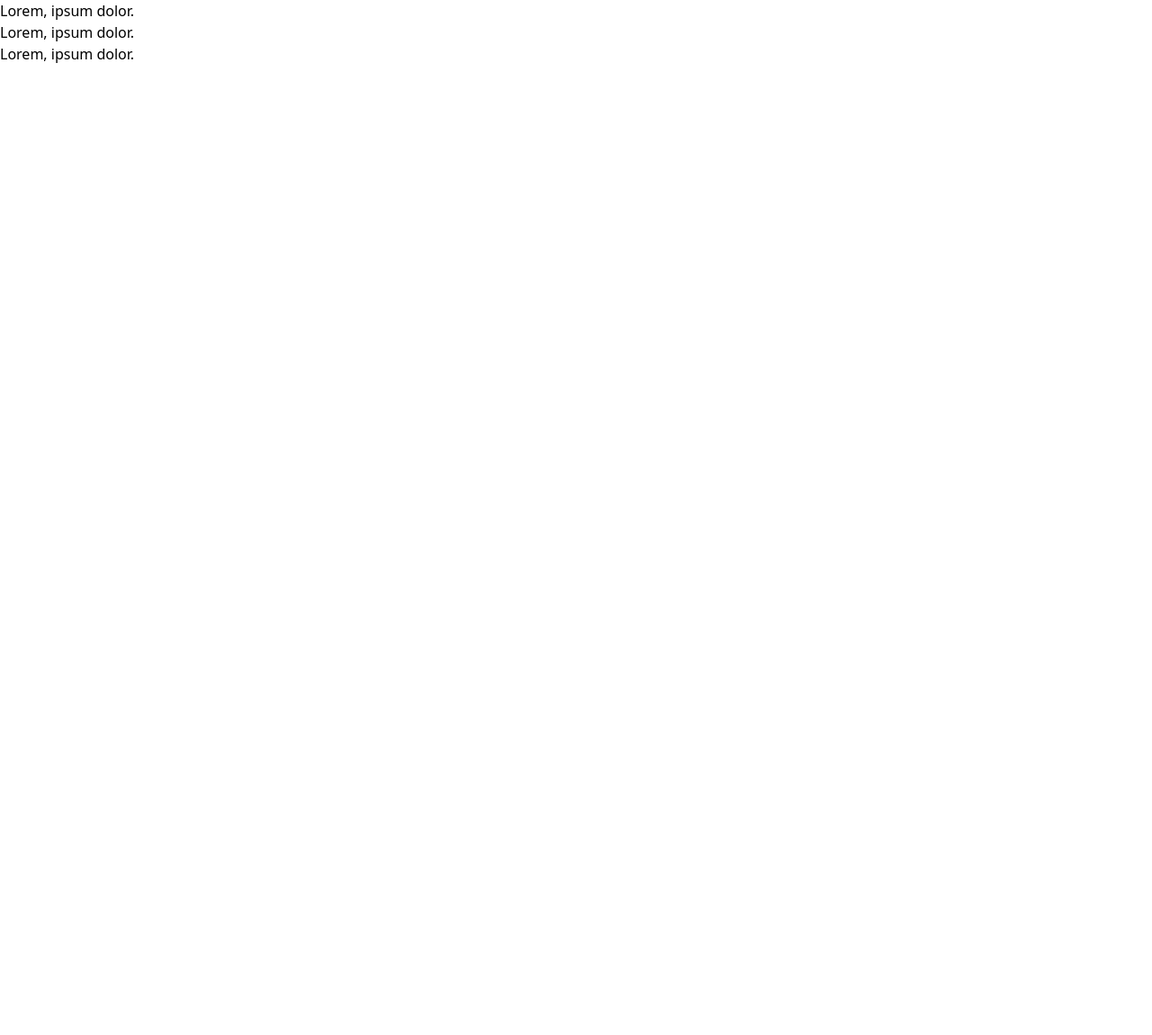
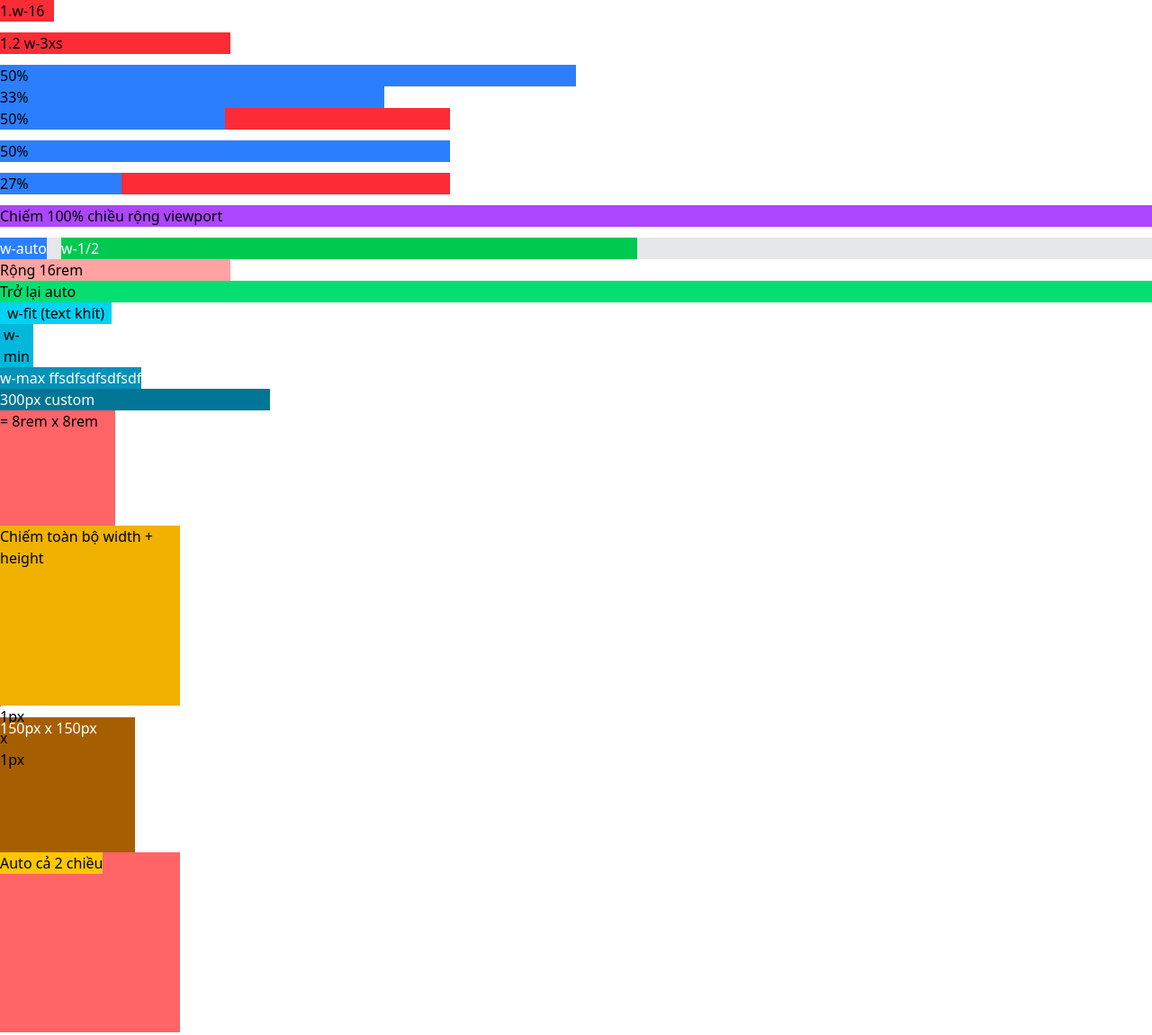
Before and after one commit to QUANG221222/Study-Tailwind, a website: page 126.SIZING/index.html in a window 1280 px wide. Shown: the top 1150 px of the page at 90% size. Before the commit the page ends 800 px from the top, so only its background shows below. Drawn offline with nearby package versions, Linux system fonts and the light colour scheme.

Commit message:
Tailwind CSS Sizing

```diff
--- a/126.SIZING/index.html
+++ b/126.SIZING/index.html
@@ -1,27 +1,126 @@
+<!DOCTYPE html>
 <html lang="en">
   <head>
     <meta charset="UTF-8" />
     <meta name="viewport" content="width=device-width, initial-scale=1.0" />
     <title>Document</title>
-    <link rel="stylesheet" href="./src/output.css" />
+    <script src="https://cdn.jsdelivr.net/npm/@tailwindcss/browser@4"></script>
   </head>
+
   <body>
     <!--
-        1. Width theo kích thước cố định
-        1.1. w-<number>
-            mỗi ứng với đơn vị 0.25 = 4px
-            1rem = 16px
+    1. Width theo kích thước cố định
+    1.1. w-<number>
+    Mỗi số ứng với đơn vị 0.25rem = 4px
+    1rem = 16px
+    → w-4 = 1rem, w-16 = 4rem
     -->
-    <p class="bg-red-500 w-15">Lorem, ipsum dolor.</p>
+    <div class="w-15 bg-red-500 mb-3">1.w-16</div>
 
     <!--
-    1.2. w-3xs -> w-7x1
-     -->
-    <p class="bg-red-500 w-3xs">Lorem, ipsum dolor.</p>
+    1.2. w-3xs → w-7xl (tham khảo thêm tài liệu)
+    -->
+    <div class="w-3xs bg-red-500 mb-3">1.2 w-3xs</div>
+
     <!--
-    1.3 Width theo phần trăm
-    2.1. w-1/2, w-1/3
+    1.3 Width theo phần trăm (chiếm bao nhiêu % so với thẻ cha nó)
+    2.1. w-1/2, w-1/3, w-2/3, ...
     -->
-    <p class="w-1/2 bg-amber-600">Lorem, ipsum dolor.</p>
+    <div class="w-1/2 bg-blue-500">50%</div>
+    <div class="w-1/3 bg-blue-500">33%</div>
+
+    <div class="bg-red-500 w-[500px] mb-3">
+      <div class="w-1/2 bg-blue-500">50%</div>
+    </div>
+
+    <!--
+    2.2. w-full – Chiếm 100% chiều rộng thẻ cha
+    -->
+
+    <div class="bg-red-500 w-[500px] mb-3">
+      <div class="w-full bg-blue-500">50%</div>
+    </div>
+
+    <!--
+    2.3. w-[40%] – Giá trị phần trăm tùy chỉnh
+    -->
+    <div class="bg-red-500 w-[500px] mb-3">
+      <div class="w-[27%] bg-blue-500">27%</div>
+    </div>
+    <!--
+    3. Width theo viewport
+    3.1. w-screen – 100% chiều rộng viewport (100vw)
+    -->
+
+    <span class="bg-purple-500 w-screen inline-block mb-3"
+      >Chiếm 100% chiều rộng viewport</span
+    >
+
+    <!--
+    3.2.
+    Đơn vị	Ý nghĩa	Ứng dụng
+    w-lvw	Large Kích thước lớn nhất có thể	Layout toàn màn hình, không co dù có thanh công cụ
+    w-svw	Small Kích thước nhỏ nhất có thể	Layout co lại để tránh bị che khi hiện bàn phím/thanh địa chỉ
+    w-dvw	Dynamic Tự động giữa lvw và svw	Khuyên dùng nhất cho mobile
+    Chủ yếu dùng khi tối ưu giao diện trên mobile, Dùng khi chiều rộng màn hình thay đổi do thanh cuộn, bàn phím ảo...
+    -->
+
+    <!--
+    4. Width theo nội dung hoặc tự động
+
+    Class	    Ý nghĩa
+    w-auto	    Tự động, không bị set cứng width
+    w-min	    Co nhỏ nhất có thể mà không vỡ nội dung
+    w-max	    Mở rộng tối đa theo nội dung
+    w-fit	    tự điều chỉnh phù hợp với nội dung
+    w-[300px]	Tùy chỉnh pixel
+    -->
+    <div class="flex gap-4 bg-gray-200">
+      <div class="w-auto bg-blue-500 text-white">w-auto</div>
+      <div class="w-1/2 bg-green-500 text-white">w-1/2</div>
+    </div>
+
+    <div class="w-64 bg-red-300">Rộng 16rem</div>
+    <div class="w-auto bg-green-400">Trở lại auto</div>
+
+    <div class="w-fit bg-cyan-400 px-2">w-fit (text khít)</div>
+    <div class="w-min bg-cyan-500 px-1">w-min</div>
+    <div class="w-max bg-cyan-600 text-white">w-max ffsdfsdfsdfsdf</div>
+    <div class="w-[300px] bg-cyan-700 text-white">300px custom</div>
+
+    <!--
+    5. Dùng size-* (width + height gộp)
+    5.1. size-<number>
+    -->
+    <div class="size-32 bg-red-400">= 8rem x 8rem</div>
+
+    <!--
+    5.2. size-full, size-auto, size-px
+    -->
+    <div class="size-50 bg-red-400">
+      <div class="size-full bg-yellow-500">Chiếm toàn bộ width + height</div>
+    </div>
+
+    <div class="size-px bg-red-500 mb-3">1px x 1px</div>
+    <div class="size-[150px] bg-yellow-700 text-white">150px x 150px</div>
+    <div class="size-50 bg-red-400 mb-3">
+      <div class="size-auto inline-block bg-yellow-400">Auto cả 2 chiều</div>
+    </div>
+
+    <!-- min-width: set kích thước tối thiểu cho phần tử,
+     kể cả trình duyệt có co lại thì phần tử vẫn luôn ở kích thước min, không co lại thêm
+    -->
+
+    <div class="bg-red-500 max-w-50">min width</div>
+
+    <!-- min height -->
+    <div class="h-20 bg-blue-500">
+      <div class="min-h-80 bg-red-500 opacity-90">min-h-80</div>
+    </div>
+
+    <!-- max-height -->
+    <div class="h-96 bg-red-500">
+      <div class="h-full max-h-80 bg-blue-500">max-h-80</div>
+    </div>
   </body>
 </html>
```
